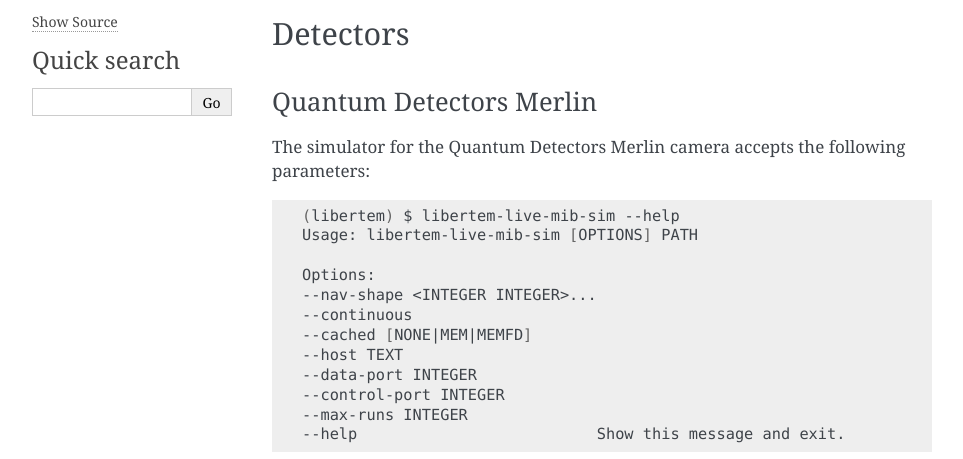
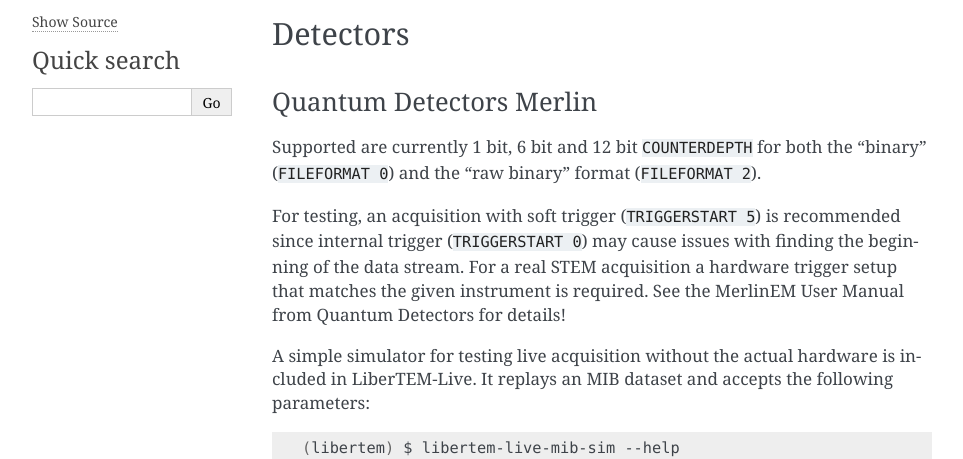
Before and after one commit to LiberTEM/LiberTEM-live, a Sphinx documentation site: the page built from docs/source/reference.rst, in a window 1280 px wide. Shown: the part 286-745 px from the top of the page, without its empty margins (148-1111 px from the left). Built offline with Sphinx 7.4.7, drawn with Linux system fonts in a browser that asks for light colours; pages that are not in the unit, such as notebooks, are missing from menus.

Commit message:
Docs; simulator can SOFTTRIGGER; Adapt notebooks accordingly

```diff
--- a/README.rst
+++ b/README.rst
@@ -53,7 +53,8 @@
 Detectors
 ---------
 
-* Quantum Detectors Merlin
+* `Quantum Detectors Merlin
+  <https://libertem.github.io/LiberTEM-live/reference.html#quantum-detectors-merlin>`_
 
 Support for the Gatan K2 IS is currently under development.
 
--- a/docs/source/reference.rst
+++ b/docs/source/reference.rst
@@ -17,7 +17,17 @@
 Quantum Detectors Merlin
 ........................
 
-The simulator for the Quantum Detectors Merlin camera accepts the following
+Supported are currently 1 bit, 6 bit and 12 bit :code:`COUNTERDEPTH` for both the "binary"
+(:code:`FILEFORMAT 0`) and the "raw binary" format (:code:`FILEFORMAT 2`).
+
+For testing, an acquisition with soft trigger (:code:`TRIGGERSTART 5`) is
+recommended since internal trigger (:code:`TRIGGERSTART 0`) may cause issues
+with finding the beginning of the data stream. For a real STEM acquisition a
+hardware trigger setup that matches the given instrument is required. See the
+MerlinEM User Manual from Quantum Detectors for details!
+
+A simple simulator for testing live acquisition without the actual hardware is
+included in LiberTEM-Live. It replays an MIB dataset and accepts the following
 parameters:
 
 .. code-block:: shell
```
Also changed, not shown: 3 other files.
